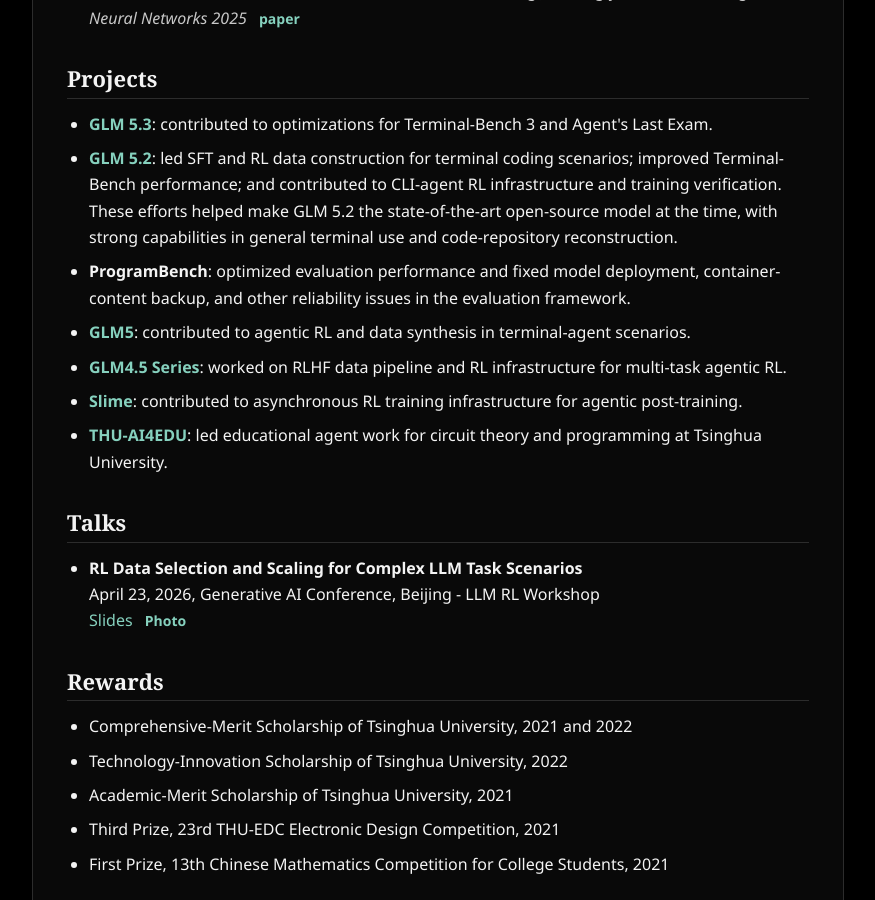
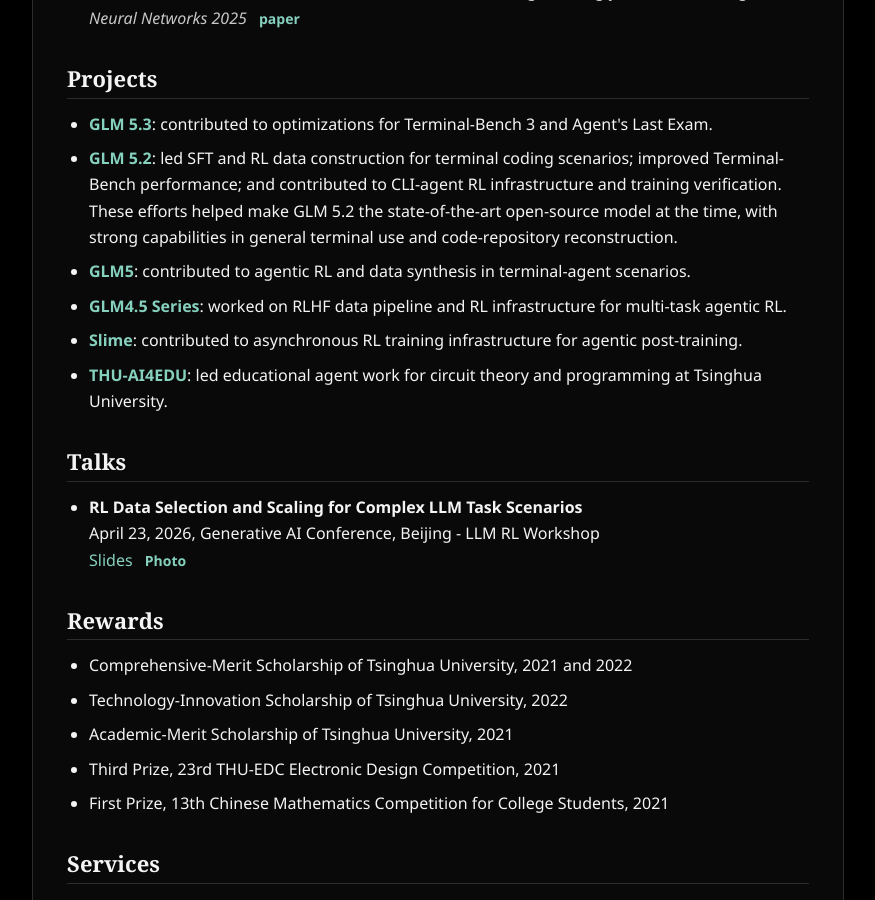
Before and after one commit to erlezhu02/erlezhu02.github.io, a Jekyll site: the page built from index.md, in a window 1280 px wide and 900 px high, scrolled down 1690 px. Shown: the whole window, without its empty margins (202-1077 px from the left). Built offline with Jekyll 4.4.1, drawn with Linux system fonts in a browser that asks for light colours.

Commit message:
Remove ProgramBench project entry

```diff
--- a/index.md
+++ b/index.md
@@ -94,7 +94,6 @@ title: Erle Zhu's Homepage
   <ul>
     <li><a href="https://z.ai/blog/glm-5.3"><strong>GLM 5.3</strong></a>: contributed to optimizations for Terminal-Bench 3 and Agent's Last Exam.</li>
     <li><a href="https://z.ai/blog/glm-5.2"><strong>GLM 5.2</strong></a>: led SFT and RL data construction for terminal coding scenarios; improved Terminal-Bench performance; and contributed to CLI-agent RL infrastructure and training verification. These efforts helped make GLM 5.2 the state-of-the-art open-source model at the time, with strong capabilities in general terminal use and code-repository reconstruction.</li>
-    <li><strong>ProgramBench</strong>: optimized evaluation performance and fixed model deployment, container-content backup, and other reliability issues in the evaluation framework.</li>
     <li><a href="https://github.com/zai-org/GLM-5"><strong>GLM5</strong></a>: contributed to agentic RL and data synthesis in terminal-agent scenarios.</li>
     <li><a href="https://github.com/zai-org/GLM-4.5"><strong>GLM4.5 Series</strong></a>: worked on RLHF data pipeline and RL infrastructure for multi-task agentic RL.</li>
     <li><a href="https://github.com/THUDM/slime"><strong>Slime</strong></a>: contributed to asynchronous RL training infrastructure for agentic post-training. </li>
```
